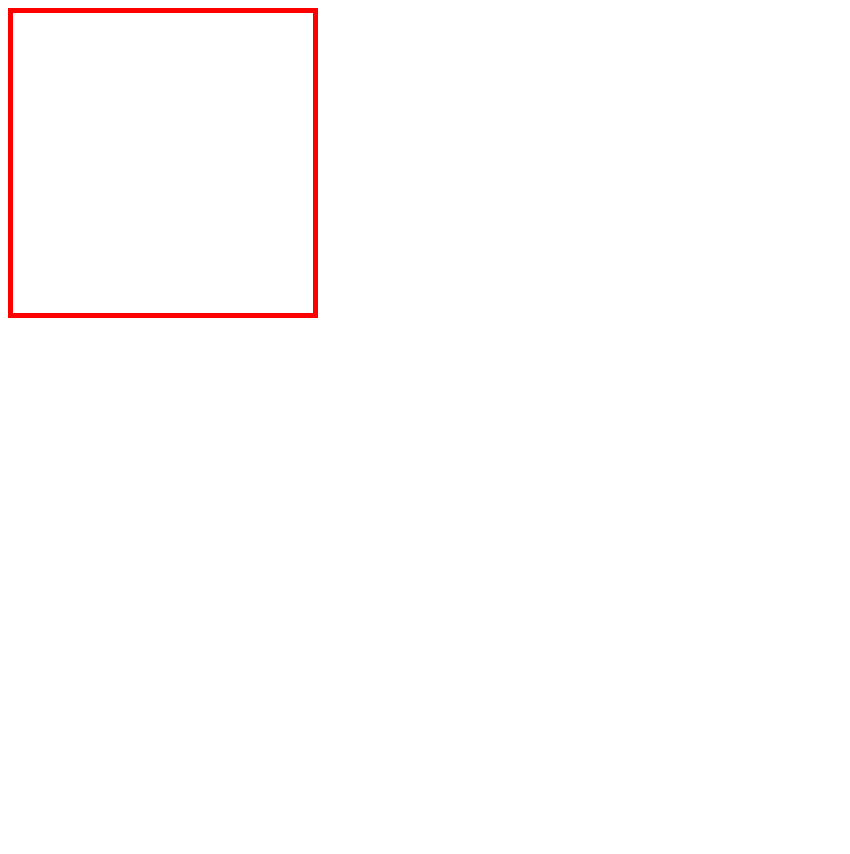
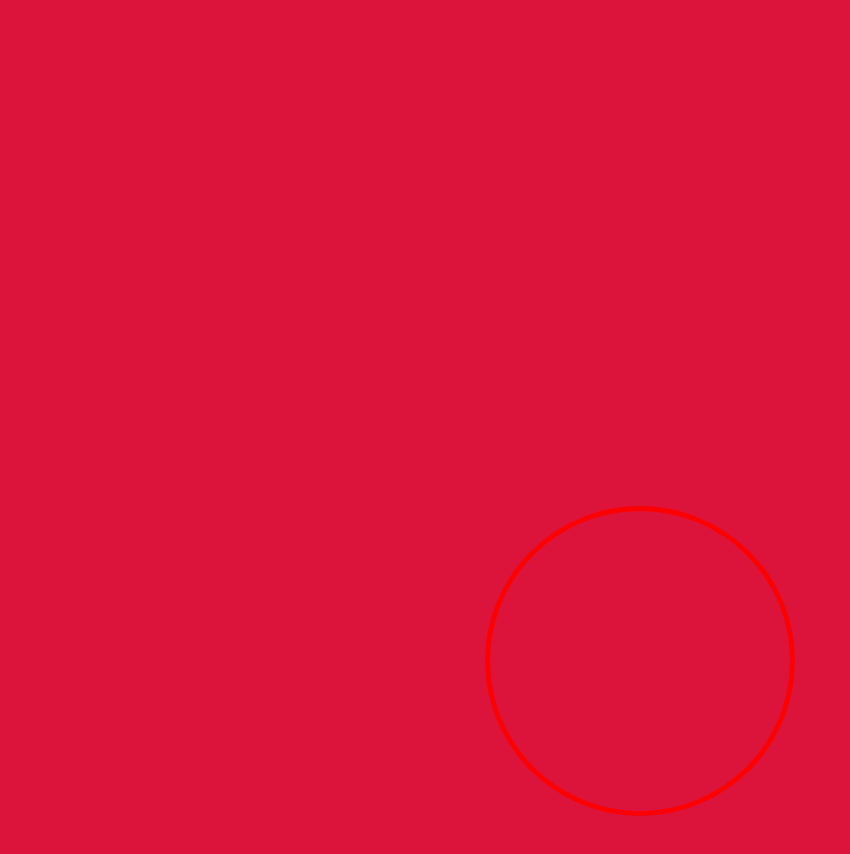
Before and after one commit to Mancho/box-model, a plain HTML site: page index.html in a window 1280 px wide. Shown: the top 854 px of the page, without its empty margins (0-850 px from the left). Before the commit the page ends 800 px from the top, so only its background shows below. Drawn offline with Linux system fonts and the light colour scheme.

Commit message:
Update style.css

```diff
--- a/style.css
+++ b/style.css
@@ -1,5 +1,11 @@
+body{
+	background-color: crimson;
+}
+
 #cajita{
 	width: 300px;
 	height: 300px;
 	border: solid red 5px;
+	border-radius: 50%;
+	margin: 40% auto;
 }
```
